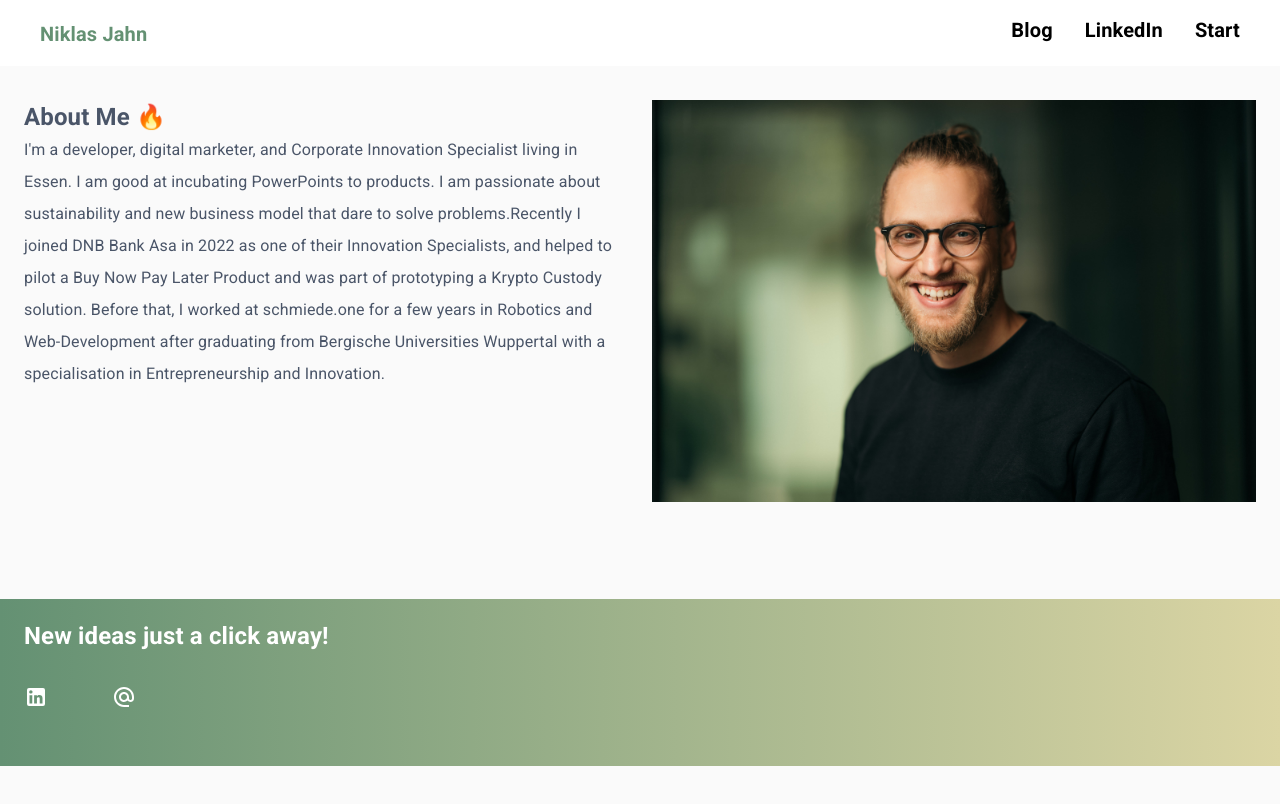
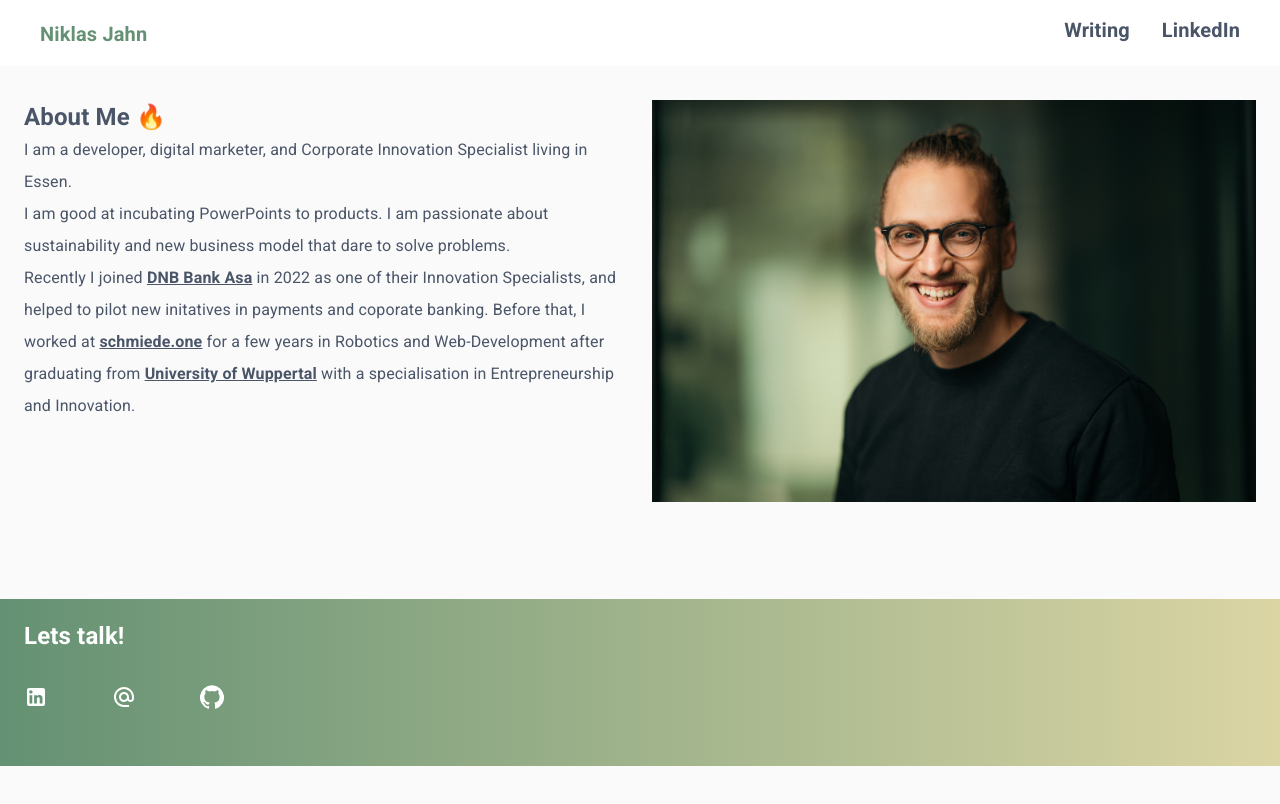
Before and after one commit to nikandfri/lauragrabwoski.com, a Next.js app: page /about in a window 1280 px wide. Shown: the top 804 px of the page. Built offline with nearby package versions, Linux system fonts and the light colour scheme.

Commit message:
First version

```diff
--- a/components/Footer.js
+++ b/components/Footer.js
@@ -22,7 +22,7 @@ export default function Footer(){
                     <Grid container spacing={5}>
                         <Grid item xs={12} sm={8}>
                             <Box className={classes.bold}>
-                                Lets talk! Hit me up on LinkedIn, Github or Instagram
+                                <span style={{color:"linear-gradient(to right, #916482, #A4AADB)"}}>Lets talk!</span> Hit me up on LinkedIn, Github or Instagram
                             </Box>
                             <Icons></Icons>
                         </Grid>
--- a/components/FooterWhite.js
+++ b/components/FooterWhite.js
@@ -22,7 +22,7 @@ export default function Footer(){
                     <Grid container spacing={5}>
                         <Grid item xs={12} sm={8}>
                             <Box className={classes.bold}>
-                                New ideas just a click away!
+                                Lets talk!
                             </Box>
                             <Icons></Icons>
                         </Grid>
--- a/components/Header.js
+++ b/components/Header.js
@@ -11,9 +11,9 @@ const useStyles = makeStyles({
         fontWeight: '800',
         fontSize: '1.25rem',
         textDecoration: 'none',
-        color: 'black',
+        color: '#4a5568',
         '&:hover': {
-            background: "-webkit-linear-gradient(45deg, #8338EC 25%, #3A86FF 35%)",
+            background: "-webkit-linear-gradient(45deg, #916482 25%, #A4AADB 35%)",
             WebkitBackgroundClip: "text",
             WebkitTextFillColor: "transparent"
         }
@@ -23,7 +23,7 @@ const useStyles = makeStyles({
         paddingBottom:"16px",
         paddingRight: "1rem",
         textDecoration: 'none',
-        color: 'black',
+        color: '#4a5568',
         '&:hover': {
             background: "-webkit-linear-gradient(45deg, #8338EC 25%, #3A86FF 35%)",
             WebkitBackgroundClip: "text",
@@ -35,7 +35,12 @@ const useStyles = makeStyles({
         fontWeight: '800',
         background: "-webkit-linear-gradient(45deg, #649173 0%, #649173 15%)",
         WebkitBackgroundClip: "text",
-        WebkitTextFillColor: "transparent"
+        WebkitTextFillColor: "transparent",
+        '&:hover': {
+            background: "-webkit-linear-gradient(45deg, #916482 0%, #A4AADB 35%)",
+            WebkitBackgroundClip: "text",
+            WebkitTextFillColor: "transparent"
+          }
     },
 })
 
@@ -48,9 +53,9 @@ export default function Header() {
                 <Toolbar>
                     <Box sx={{width: "100%", display:"flex", flexDirection:"row", flexWrap:"wrap", justifyContent:"flex-start"}}>
                         {matches ? <Box m={2} flexGrow={10} sx={{fontWeight: "800", fontSize:"1.5rem"}} ><Link href="/"><a style={{textDecoration:"none"}}><span className={classes.heading}>Niklas Jahn </span></a></Link></Box> : <Box m={0} sx={{width:"100%", fontWeight:"800", fontSize: "1.5rem", paddingTop: "16px"}} ><span className={classes.heading}>Niklas Jahn</span></Box>}
-                        {matches ? <Box m={2} sx={{fontWeight: "800"}}><Link href="https://medium.com/@jahn230"><a className={classes.bold}>Blog</a></Link></Box> :  <Box m={0}><Link href="https://medium.com/@jahn230"><a className={classes.boldtwo}>Blog</a></Link></Box> }
-                        {matches ? <Box m={2} sx={{fontWeight:"800"}}><Link href="https://www.linkedin.com/in/niklas-jahn/"><a style={{color: "black"}} className={classes.bold}>LinkedIn</a></Link></Box>: <Box m={0} ><Link href="https://www.linkedin.com/in/niklas-jahn/"><a className={classes.boldtwo} >LinkedIn</a></Link></Box>}
-                        {matches ? <Box m={2} sx={{fontWeight: "800"}}><Link href="/"><a className={classes.bold}>Start</a></Link></Box> : <Box m={0} className={classes.boldtwo}><Link href="/"><a className={classes.boldtwo}>Start</a></Link></Box> }
+                        {matches ? <Box m={2} sx={{fontWeight: "800"}}><Link href="https://medium.com/@jahn230"><a className={classes.bold}>Writing</a></Link></Box> :  <Box m={0}><Link href="https://medium.com/@jahn230"><a className={classes.boldtwo}>Writing</a></Link></Box> }
+                        {matches ? <Box m={2} sx={{fontWeight:"800"}}><Link href="https://www.linkedin.com/in/niklas-jahn/"><a className={classes.bold}>LinkedIn</a></Link></Box>: <Box m={0} ><Link href="https://www.linkedin.com/in/niklas-jahn/"><a className={classes.boldtwo} >LinkedIn</a></Link></Box>}
+                        {/*matches ? <Box m={2} sx={{fontWeight: "800"}}><Link href="/"><a className={classes.bold}>Start</a></Link></Box> : <Box m={0} className={classes.boldtwo}><Link href="/"><a className={classes.boldtwo}>Start</a></Link></Box> */}
                     </Box>
                 </Toolbar>
             </AppBar>
--- a/components/IconsWhite.js
+++ b/components/IconsWhite.js
@@ -2,7 +2,6 @@ import Box from '@material-ui/core/Box'
 import Link from '@material-ui/core/Link'
 import LinkedInIcon from '@material-ui/icons/LinkedIn';
 import GitHubIcon from '@material-ui/icons/GitHub';
-import InstagramIcon from '@material-ui/icons/Instagram';
 import AlternateEmailIcon from '@material-ui/icons/AlternateEmail';
 import { makeStyles } from '@material-ui/core';
 
@@ -20,8 +19,9 @@ export default function IconsWhite(){
     return(
         <div>
             <Box display="flex" flexDirection="row" id="7" >
-                <Box m={4} style={{marginLeft: "0px"}}><Link href="https://www.linkedin.com/in/lauragrabowski25/"><a alt="Linkedin" className={classes.icons}><LinkedInIcon /></a></Link></Box>
-                <Box m={4} ><Link component="a" href="mailto:lauragrabowski@icolud.com" passhref><a alt="Email" className={classes.icons}><AlternateEmailIcon /></a></Link></Box>
+                <Box m={4} style={{marginLeft: "0px"}}><Link href="https://www.linkedin.com/in/niklas-jahn/"><a alt="Linkedin" className={classes.icons}><LinkedInIcon /></a></Link></Box>
+                <Box m={4} ><Link component="a" href="mailto:jahn230@googlemail.com" passhref><a alt="Email" className={classes.icons}><AlternateEmailIcon /></a></Link></Box>
+                <Box m={4} ><Link component="a" href="https://github.com/nikandfri" passhref><a alt="Github" className={classes.icons}><GitHubIcon /></a></Link></Box>
             </Box>
         </div>
     )
--- a/package.json
+++ b/package.json
@@ -9,10 +9,14 @@
     "lint": "next lint"
   },
   "dependencies": {
+    "@emotion/react": "^11.10.5",
+    "@emotion/styled": "^11.10.5",
     "@fontsource/roboto": "^4.5.0",
     "@material-ui/core": "^4.12.3",
     "@material-ui/icons": "^4.11.2",
     "@material-ui/styles": "^4.11.4",
+    "@mui/icons-material": "^5.10.16",
+    "@mui/material": "^5.10.17",
     "axios": "^0.21.1",
     "next": "^11.1.2",
     "react": "17.0.2",
--- a/pages/about.js
+++ b/pages/about.js
@@ -1,4 +1,4 @@
-import React, {useEffect, useState} from 'react'
+import React, { useEffect, useState } from 'react'
 import '@fontsource/roboto';
 import Container from '@material-ui/core/Container'
 import Box from '@material-ui/core/Box';
@@ -34,7 +34,7 @@ const useStyles = makeStyles({
   },
   icons: {
     textDecoration: 'none',
-    color:'black',
+    color: 'black',
   },
   bold: {
     fontWeight: '800',
@@ -47,36 +47,41 @@ const useStyles = makeStyles({
     fontSize: '1.5rem',
     textDecoration: 'none',
     color: '#4a5568',
+  },
+  bold2: {
+    fontWeight: '800',
+    textDecoration: 'underline',
+    color: '#4a5568',
   }
 })
 
 
-export default function About(props){
+export default function About(props) {
   const classes = useStyles(props)
-    return(
-    <div>
+  return (
+    <div style={{ height: "100vh", width: "100vw" }}>
       <Header />
-      <div style={{marginBottom: "100px"}}>
-      <Container style={{marginBottom:"100px", paddingTop: "100px", minHeight: "300px", width: "100vw" }}>
+      <div>
+        <Container style={{ marginBottom: "100px", paddingTop: "100px", minHeight: "100%", width: "100vw" }}>
 
           <Grid container spacing={3}>
-            <Box clone order={{xs:1, sm:2}}>
-              <Grid item xs={12} sm={6} order={{sm: 2}}> <Image src={pic} alt="Picture of the author" /></Grid>
+            <Box clone order={{ xs: 1, sm: 2 }}>
+              <Grid item xs={12} sm={6} order={{ sm: 2 }}> <Image src={pic} alt="Picture of the author" /></Grid>
             </Box>
-            <Box clone order={{xs:2, sm:1}}>
-              <Grid item xs={12} sm={6} order={{xs:2, sm: 1}}>
-                <div class={classes.bold3}>
+            <Box clone order={{ xs: 2, sm: 1 }}>
+              <Grid item xs={12} sm={6} order={{ xs: 2, sm: 1 }}>
+                <div className={classes.bold3}>
                   About Me 🔥
                 </div>
-                <Typography variant="body1" style={{color:"#4a5568", lineHeight: 2.0}}>
-                I'm a developer, digital marketer, and Corporate Innovation Specialist living in Essen. I am good at incubating PowerPoints to products. I am passionate about sustainability and new business model that dare to solve problems.Recently I joined DNB Bank Asa in 2022 as one of their Innovation Specialists, and helped to pilot a Buy Now Pay Later Product and was part of prototyping a Krypto Custody solution.
-                Before that, I worked at schmiede.one for a few years in Robotics and Web-Development after graduating from Bergische Universities Wuppertal with a specialisation in Entrepreneurship and Innovation.
+                <Typography variant="body1" style={{ color: "#4a5568", lineHeight: 2.0 }}>
+                  I am a developer, digital marketer, and Corporate Innovation Specialist living in Essen. <br></br>I am good at incubating PowerPoints to products. I am passionate about sustainability and new business model that dare to solve problems.<br></br>Recently I joined <Link href="https://www.dnb.no/" passHref><span className={classes.bold2}>DNB Bank Asa</span></Link> in 2022 as one of their Innovation Specialists, and helped to pilot new initatives in payments and coporate banking.
+                  Before that, I worked at <Link href="https://schmiede.one/" passHref ><span className={classes.bold2}>schmiede.one</span></Link> for a few years in Robotics and Web-Development after graduating from <Link href="https://www.uni-wuppertal.de/de/" passHref><span className={classes.bold2}>University of Wuppertal</span></Link> with a specialisation in Entrepreneurship and Innovation.
                 </Typography>
               </Grid>
             </Box>
           </Grid>
-      </Container>
-      <Footer></Footer>
+        </Container>
+        <Footer></Footer>
       </div>
     </div>
   )
--- a/src/theme.js
+++ b/src/theme.js
@@ -2,6 +2,8 @@ import { createTheme } from '@material-ui/core/styles';
 import { red } from '@material-ui/core/colors';
 
 // Create a theme instance.
-const theme = createTheme({});
+const theme = createTheme({
+
+});
 
 export default theme;
--- a/styles/Home.module.css
+++ b/styles/Home.module.css
@@ -19,7 +19,7 @@
 
 .footer {
   width: 100%;
-  height: 100px;
+  height: 100%;
   border-top: 1px solid #eaeaea;
   display: flex;
   justify-content: center;
--- a/styles/globals.css
+++ b/styles/globals.css
@@ -1,10 +1,19 @@
-html,
+
 body {
   padding: 0;
   margin: 0;
+  min-height: 100vh;
+  width:100%;
   font-family: -apple-system, BlinkMacSystemFont, Segoe UI, Roboto, Oxygen,
     Ubuntu, Cantarell, Fira Sans, Droid Sans, Helvetica Neue, sans-serif;
 }
+
+html {
+  margin: 0px;
+  min-height: 100%;
+  width: 100%;
+}
+
 
 a {
   color: inherit;
```
Also changed, not shown: pages/index.js (+5 -5 lines), public/picture.jpg, 1 other file (tests, documents, lock files or other folders).
